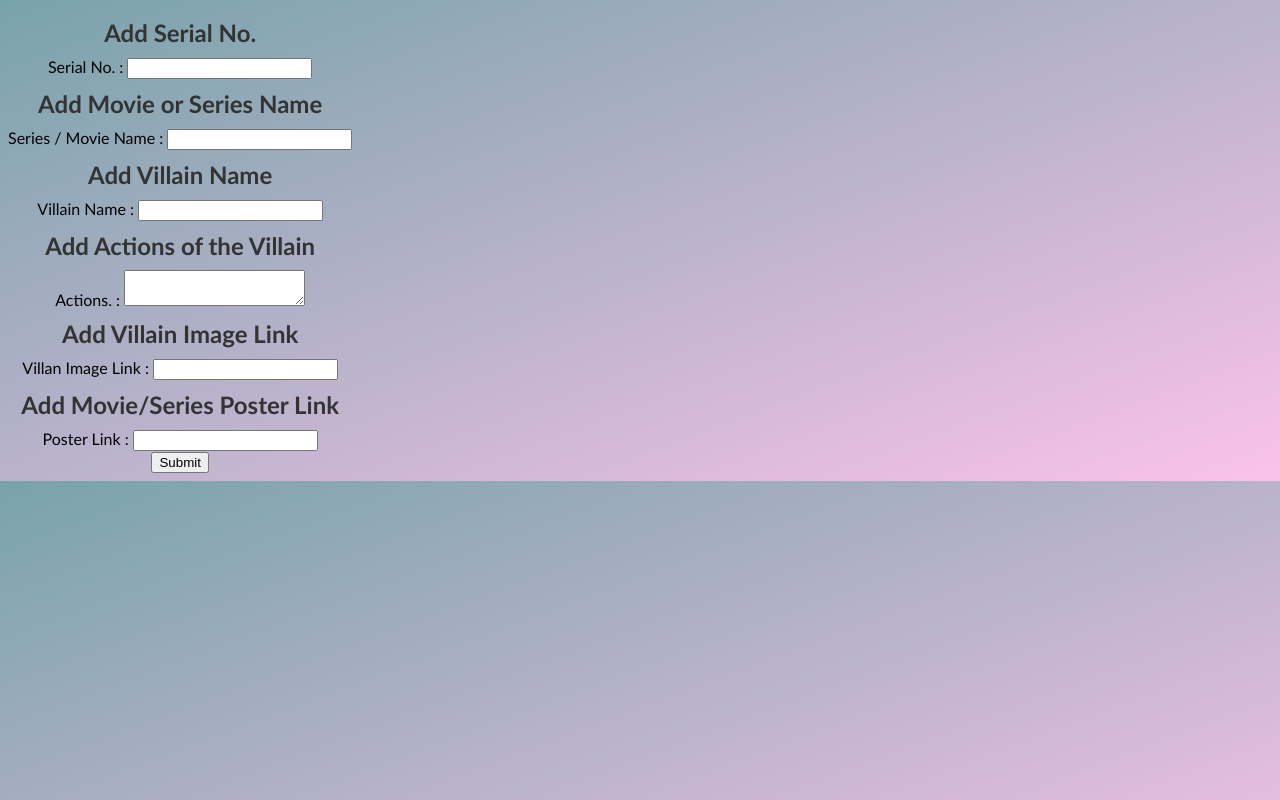
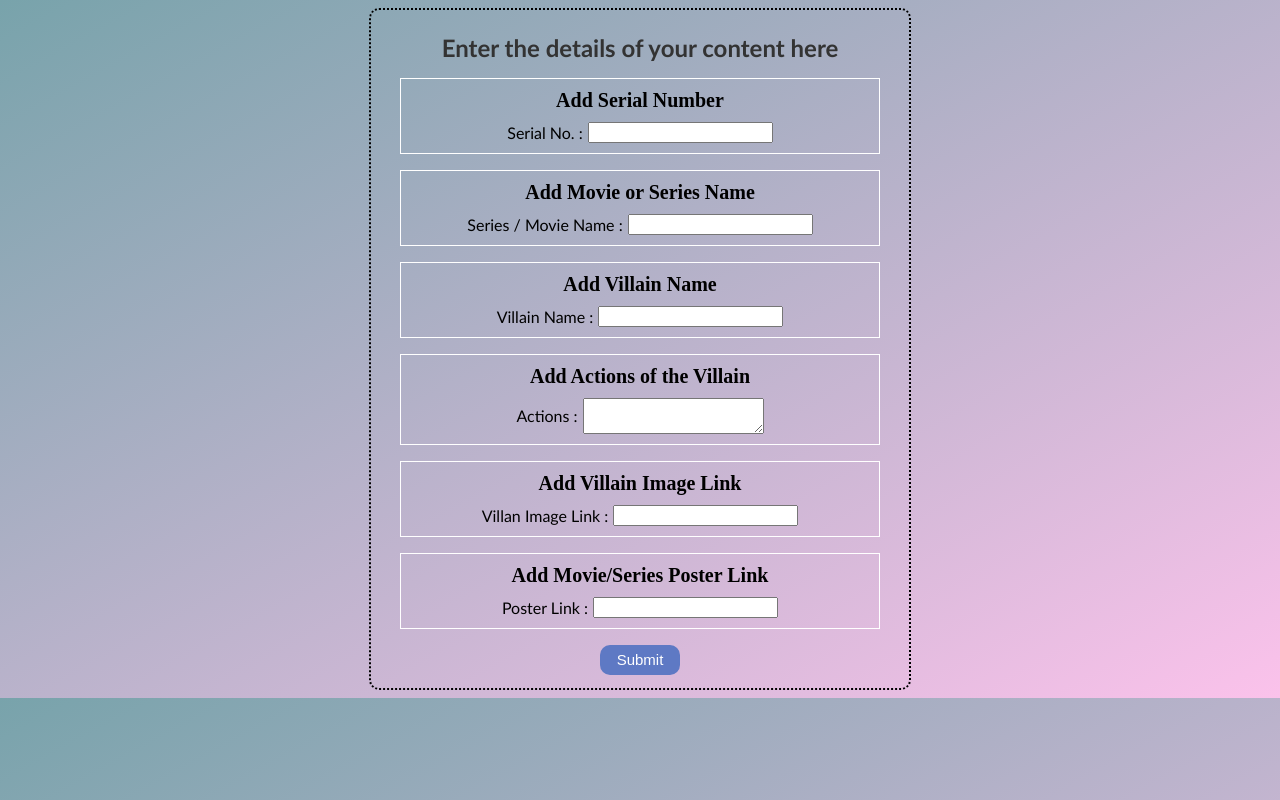
Before and after one commit to kalviumcommunity/S47_Incorrect_Cartoon_Chartacter, a React (Vite) app in the folder ICC_Frontend_React_App/: page /add in a window 1280 px wide. Built offline with nearby package versions, Linux system fonts and the light colour scheme.

Commit message:
Updated CSS

```diff
--- a/ICC_Frontend_React_App/src/App.css
+++ b/ICC_Frontend_React_App/src/App.css
@@ -14,6 +14,7 @@ body {
 }
 .mainPage{
   display: flex;
+  width: 100%;
   /* align-items: center;
   justify-content: center;
   place-items: center; */
--- /dev/null
+++ b/ICC_Frontend_React_App/src/Pages/AddForm.css
@@ -0,0 +1,40 @@
+.form{
+    display: flex;
+    justify-content: center;
+    align-items: center;
+    width: 100%;
+    color: black;
+}
+form{
+    border: 2px dotted black;
+    border-radius: 10px;
+    width:40vw;
+    padding: 1vw;
+}
+.formLabel{
+    font-family: cursive;
+    margin: 10px;
+    font-size: 20px;
+}
+.inputField{
+    border: 1px double white;
+    margin: 2vh;
+}
+.inputLabel{
+    display: flex;
+    justify-content: center;
+    margin: 10px;
+    align-items: center;
+}
+label{
+    margin-right: 5px;
+}
+.AddSubmit{
+    border: none;
+    border-radius: 10px;
+    width: 80px;
+    height: 30px;
+    font-size: 15px;
+    color: white;
+    background-color: rgb(94, 121, 196);
+}
--- a/ICC_Frontend_React_App/src/Pages/AddForm.jsx
+++ b/ICC_Frontend_React_App/src/Pages/AddForm.jsx
@@ -1,6 +1,7 @@
 import React, { useState } from 'react'
 import { useNavigate } from 'react-router-dom'
 import axios from 'axios'
+import './AddForm.css'
 
 function AddForm() {
 
@@ -31,39 +32,58 @@ function AddForm() {
             .catch((err) => console.log(err))
     }
     return (
-        <div>
+        <div className='form'>
             <form onSubmit={(e) => Submit(e)}>
-                <h2>Add Serial No.</h2>
-                <div>
+            <h2>Enter the details of your content here</h2>
+                <div className='inputField'>
+                    <h3 className='formLabel'>Add Serial Number</h3>
+                    <div className='inputLabel'>
                     <label htmlFor="">Serial No. : </label>
                     <input type='text' id="" value={serialNumber} onChange={(e) => setSrNo(e.target.value)} />
+                    </div>
                 </div>
-                <h2>Add Movie or Series Name</h2>
-                <div>
-                    <label htmlFor="">Series / Movie Name : </label>
+
+                <div className='inputField'>
+                    <h3 className='formLabel'>Add Movie or Series Name</h3>
+                    <div className='inputLabel'>
+                    <label htmlFor="">Series / Movie Name :  </label>
                     <input type='text' id="" value={seriesOrMovieName} onChange={(e) => setMovieName(e.target.value)} />
+                    </div>
                 </div>
-                <h2>Add Villain Name</h2>
-                <div>
+
+                <div className='inputField'>
+
+                    <h3 className='formLabel'>Add Villain Name</h3>
+                    <div className='inputLabel'>
                     <label htmlFor="">Villain Name : </label>
                     <input type='text' id="" value={villainName} onChange={(e) => setVillainName(e.target.value)} />
+                    </div>
                 </div>
-                <h2>Add Actions of the Villain </h2>
-                <div>
-                    <label htmlFor="">Actions. : </label>
+
+                <div className='inputField'>
+                    <h3 className='formLabel'>Add Actions of the Villain </h3>
+                    <div className='inputLabel'>
+                    <label htmlFor="">Actions : </label>
                     <textarea type='text' id="" value={actions} onChange={(e) => setVillainActions(e.target.value)} />
+                    </div>
                 </div>
-                <h2>Add Villain Image Link</h2>
-                <div>
+
+                <div className='inputField'>
+                    <h3 className='formLabel'>Add Villain Image Link</h3>
+                    <div className='inputLabel'>
                     <label htmlFor="">Villan Image Link : </label>
                     <input type='text' id="" value={villainImgLink} onChange={(e) => setVillainLink(e.target.value)} />
+                    </div>
                 </div>
-                <h2>Add Movie/Series Poster Link</h2>
-                <div>
+
+                <div className='inputField'>
+                    <h3 className='formLabel'>Add Movie/Series Poster Link</h3>
+                    <div className='inputLabel'>
                     <label htmlFor="">Poster Link : </label>
                     <input type='text' id="" value={posterLink} onChange={(e) => setPosterLink(e.target.value)} />
+                    </div>
                 </div>
-                <button type="submit">Submit</button>
+                <button type="submit" className='AddSubmit'>Submit</button>
             </form>
         </div>
     )
--- a/ICC_Frontend_React_App/src/Pages/Content.css
+++ b/ICC_Frontend_React_App/src/Pages/Content.css
@@ -38,3 +38,15 @@ img {
     display: flex;
     flex-wrap: wrap;
 }
+.AddDataBtn{
+    color: white;
+    background-color: green;
+    width: 15vh;
+    height: 5vh;
+    border: none;
+    border-radius: 5px 10px;
+    cursor: pointer;
+}
+.btns{
+    width: 100%;
+}
--- a/ICC_Frontend_React_App/src/Pages/Content.jsx
+++ b/ICC_Frontend_React_App/src/Pages/Content.jsx
@@ -14,7 +14,10 @@ function Content() {
   },[])
   return (
     <div className='grid'>
-      <Link to='/add'><button>Add Data</button></Link>
+      <div className='btns'>
+      <Link to='/add'><button className='AddDataBtn'>Add Data</button></Link>
+      </div>
+
     {
         datas.map((data, index)=>{
             return(
```
